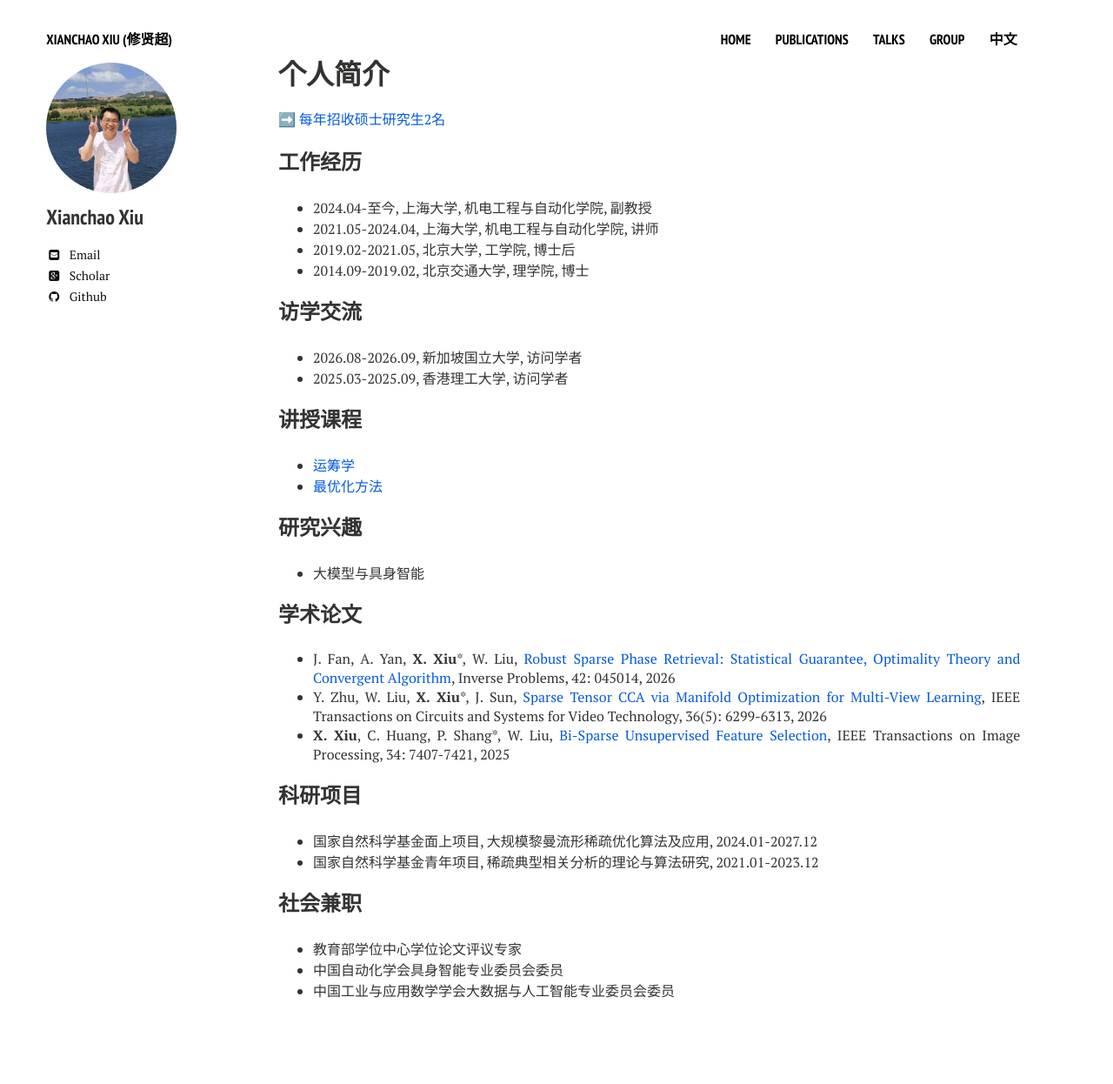
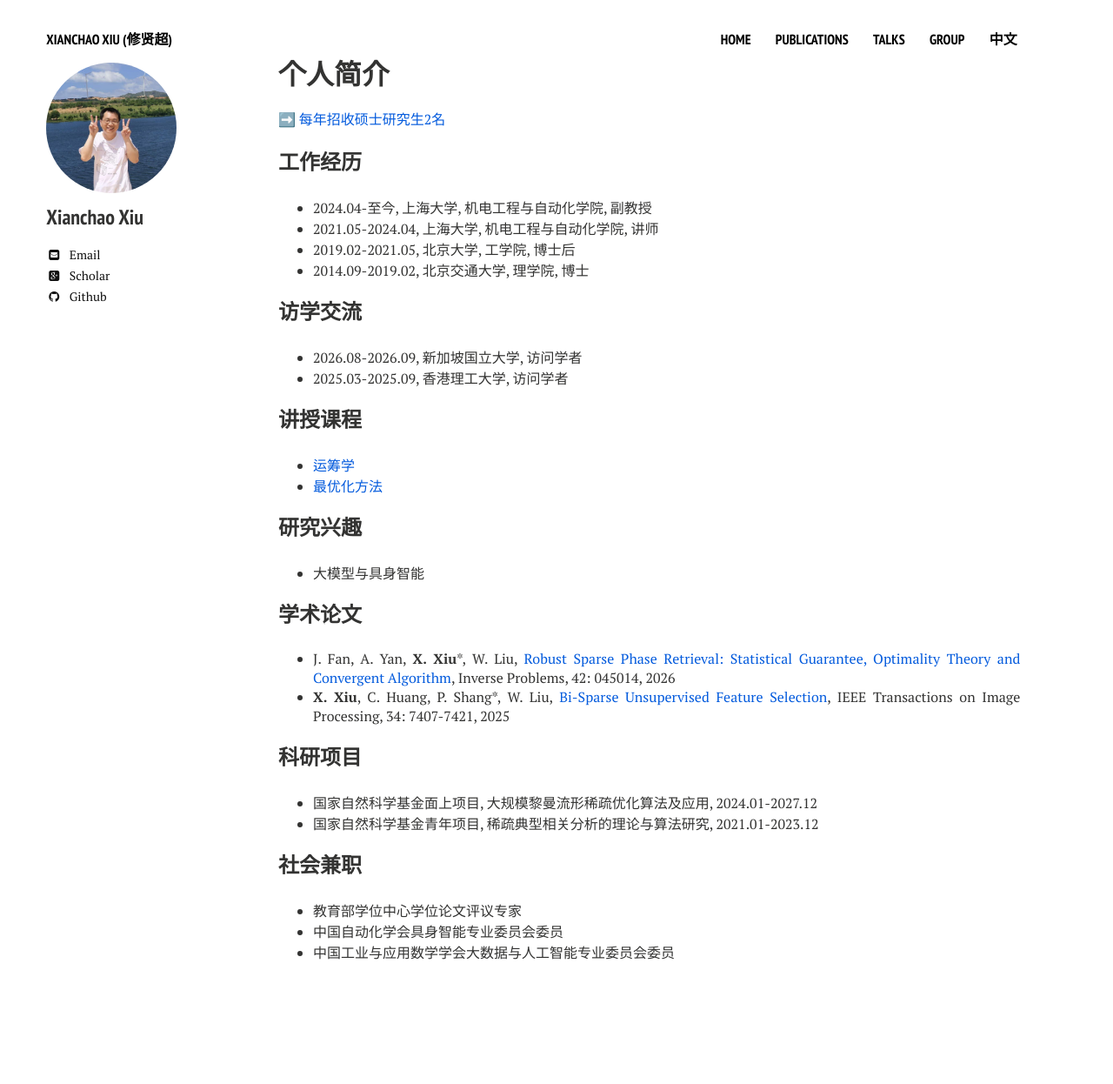
Before and after one commit to xianchaoxiu/xianchaoxiu.github.io, a Jekyll site: the page built from chinese/index.md, in a window 1280 px wide. Shown: the whole page at 87% size. Built offline with Jekyll 4.4.1, drawn with Linux system fonts in a browser that asks for light colours; nearby versions of some CDN libraries; after the commit the page ends 1202 px from its top, so only the background shows below that.

Commit message:
Update index.md

```diff
--- a/chinese/index.md
+++ b/chinese/index.md
@@ -33,7 +33,6 @@ share: false
 
 ### 学术论文
 * J. Fan, A. Yan, <b>X. Xiu</b>*, W. Liu,  <a href="https://doi.org/10.1088/1361-6420/ae5e02" class="textlink" target="_blank">Robust Sparse Phase Retrieval: Statistical Guarantee, Optimality Theory and Convergent Algorithm</a>, Inverse Problems, 42: 045014, 2026  <br>
-* Y. Zhu, W. Liu, <b>X. Xiu</b>*, J. Sun, <a href="https://doi.org/10.1109/TCSVT.2025.3642736" class="textlink" target="_blank">Sparse Tensor CCA via Manifold Optimization for Multi-View Learning</a>, IEEE Transactions on Circuits and Systems for Video Technology, 36(5): 6299-6313, 2026  <br>
 * <b>X. Xiu</b>, C. Huang, P. Shang*, W. Liu, <a href="https://doi.org/10.1109/TIP.2025.3620667" class="textlink" target="_blank">Bi-Sparse Unsupervised Feature Selection</a>, IEEE Transactions on Image Processing, 34: 7407-7421, 2025  <br>
 
 ### 科研项目
```
